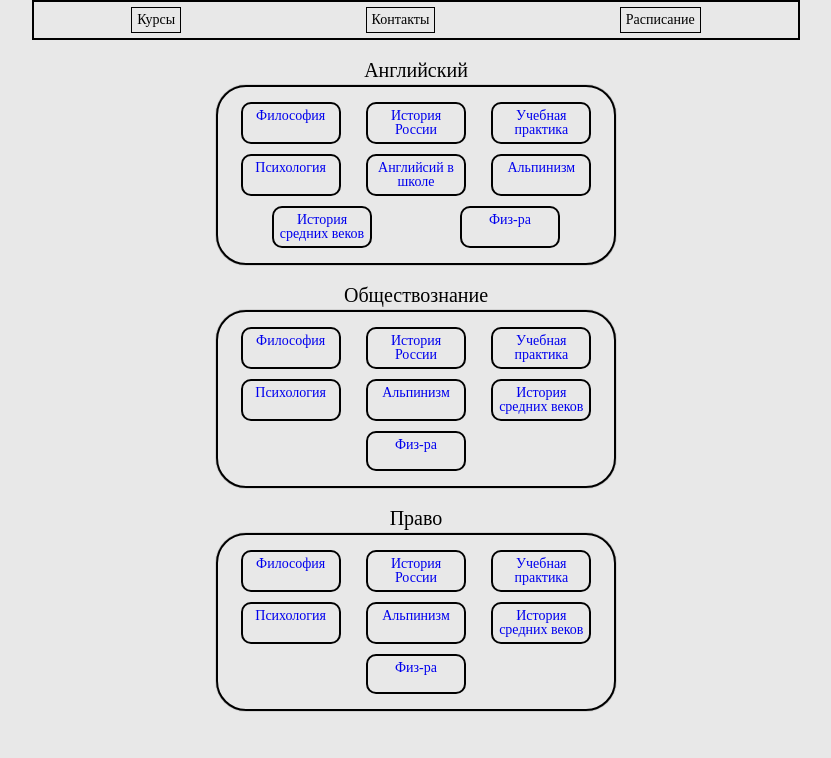
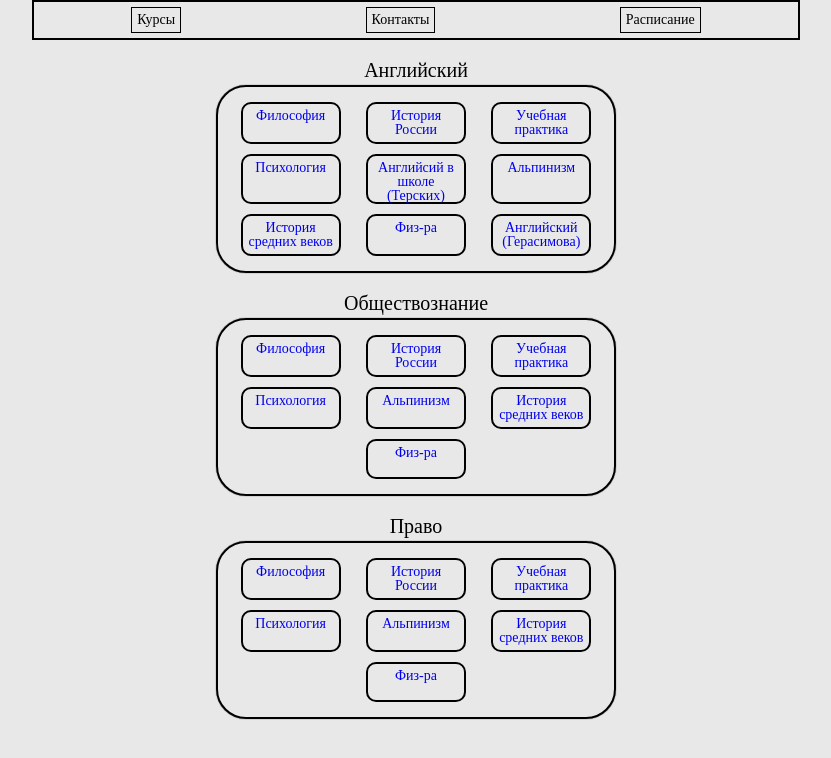
Before and after one commit to Cheizlol/my-cources, a plain HTML site: page index.html in a window 1280 px wide. Shown: the whole page, without its empty margins (224-1055 px from the left). Drawn offline with Linux system fonts and the light colour scheme.

Commit message:
Add files via upload

```diff
--- a/index.html
+++ b/index.html
@@ -24,10 +24,11 @@
 				<li class="study-list__item"><a class='study-list__item_color' href="https://e.kspu.ru/course/view.php?id=4207" target='_blank'>История России</a></li>
 				<li class="study-list__item"><a class='study-list__item_color' href="https://e.kspu.ru/course/view.php?id=4252" target='_blank'>Учебная практика</a></li>
 				<li class="study-list__item"><a class='study-list__item_color' href="https://e.kspu.ru/course/view.php?id=2838" target='_blank'>Психология</a></li>
-				<li class="study-list__item"><a class='study-list__item_color' href="https://e.kspu.ru/course/view.php?id=2229" target='_blank'>Английсий в школе</a></li>
+				<li class="study-list__item"><a class='study-list__item_color' href="https://e.kspu.ru/course/view.php?id=2229" target='_blank'>Английсий в школе (Терских)</a></li>
 				<li class="study-list__item"><a class='study-list__item_color' href="https://e.kspu.ru/course/view.php?id=3753" target='_blank'>Альпинизм</a></li>
 				<li class="study-list__item"><a class='study-list__item_color' href="https://e.kspu.ru/course/view.php?id=2532" target='_blank'>История средних веков</a></li>
 				<li class="study-list__item"><a class='study-list__item_color' href="https://e.kspu.ru/course/view.php?id=2951" target='_blank'>Физ-ра</a></li>
+				<li class="study-list__item"><a class='study-list__item_color' href="https://e.kspu.ru/course/view.php?id=4661" target='_blank'>Английский (Герасимова)</a></li>
 				</fieldset>
 			</ul>
 		</div>
```
